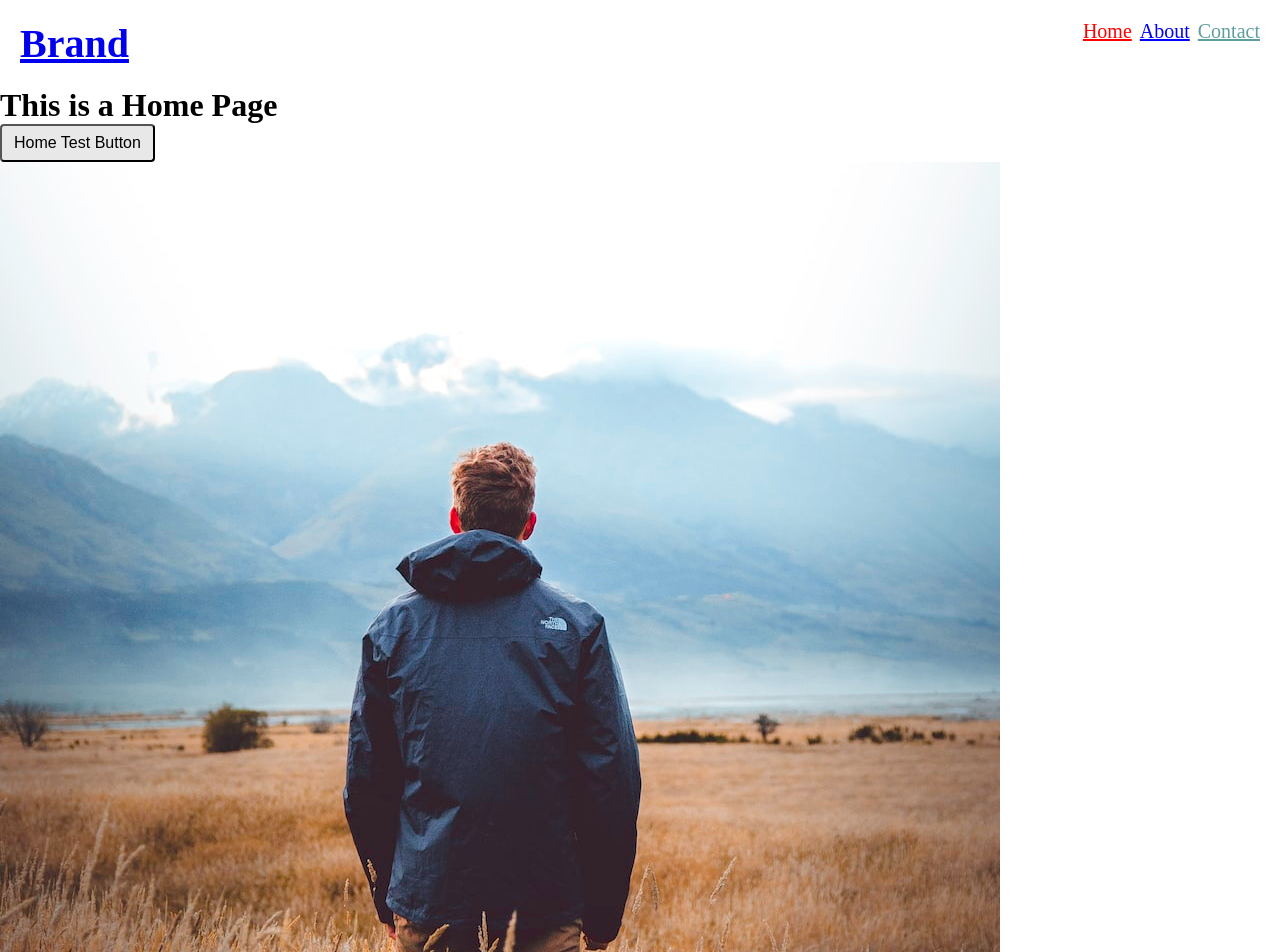
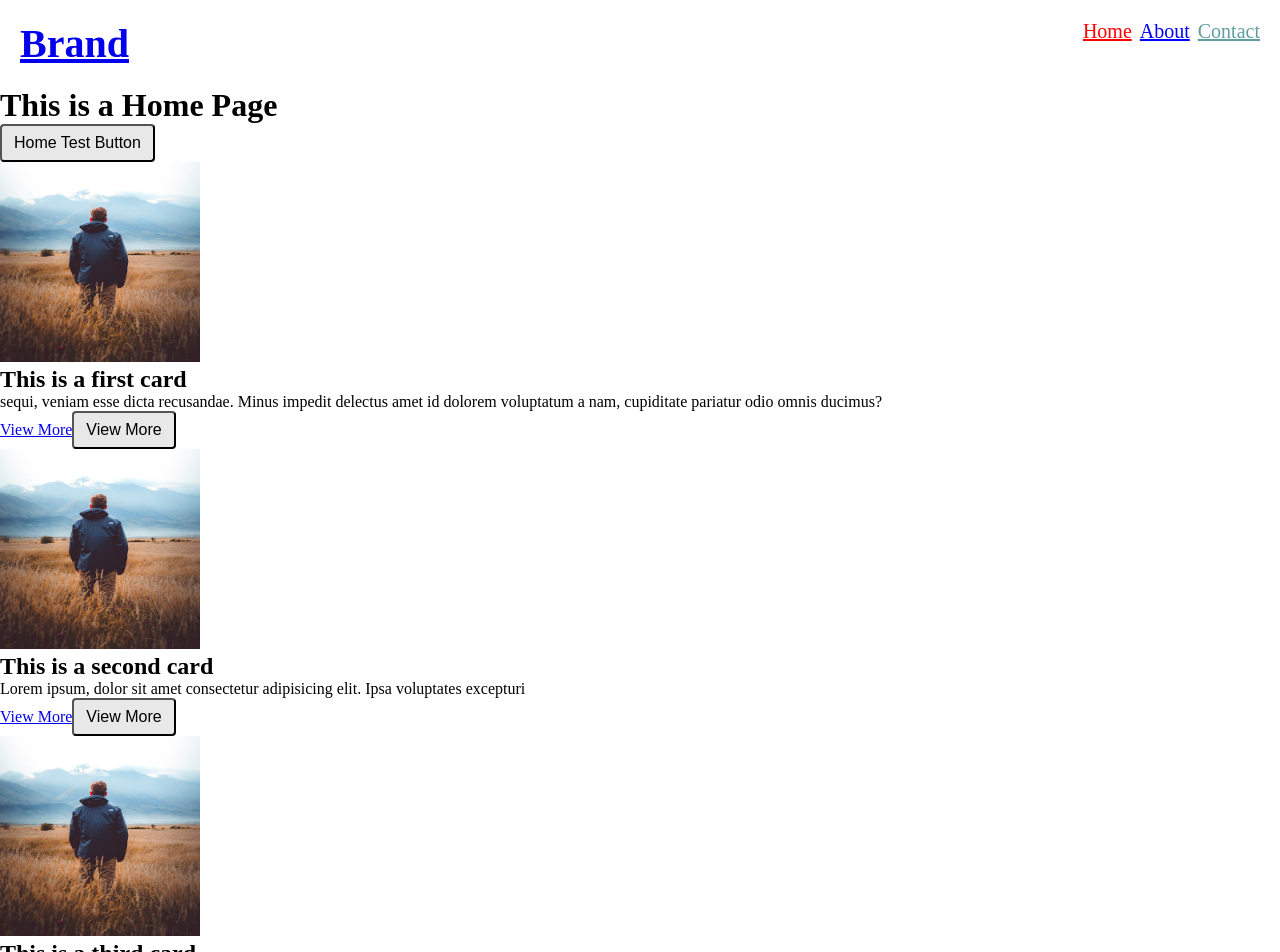
Before and after one commit to abii19/test-react-application, a React (Create React App) app: page / in a window 1280 px wide. Shown: the top 952 px of the page. Built offline with nearby package versions, Linux system fonts and the light colour scheme.

Commit message:
card components added

```diff
--- a/src/components/home/index.jsx
+++ b/src/components/home/index.jsx
@@ -1,8 +1,8 @@
 import Image_1 from "../../assets/images/image_1.jpeg";
 import { Button } from "../shared/Button";
+import { Card } from "../shared/Card";
 
 const HomePage = () => {
-  console.log(Image_1);
   return (
     <>
       <h1>This is a Home Page</h1>
@@ -11,6 +11,26 @@ const HomePage = () => {
         onClick={() => alert("Home Test Button")}
       />
       <br />
+
+      <Card
+        src={Image_1}
+        title="This is a first card"
+        description="sequi, veniam esse dicta recusandae. Minus impedit delectus amet id dolorem voluptatum a nam, cupiditate pariatur odio omnis ducimus?"
+        link="https://www.nepalnews.com/s/business/gbia-marks-its-first-anniversary-but-is-yet-to-come-into-full-operation"
+      />
+      <Card
+        src={Image_1}
+        title="This is a second card"
+        description="Lorem ipsum, dolor sit amet consectetur adipisicing elit. Ipsa voluptates excepturi"
+        link="https://www.nepalnews.com/s/travel-and-tourism/public-transport-fare-decreased"
+      />
+      <Card
+        src={Image_1}
+        title="This is a third card"
+        description="consectetur adipisicing elit. Ipsa voluptates excepturi"
+        link="https://www.nepalnews.com/s/travel-and-tourism/tumlingtar-airport-welcomes-72-seater-atr-aircraft"
+      />
+      <br />
       <img src={Image_1} alt="" className="" />
     </>
   );
--- a/src/components/shared/Button.jsx
+++ b/src/components/shared/Button.jsx
@@ -1,7 +1,7 @@
 import React from "react";
 
 export const Button = (props) => {
-  const { type = "button", title, onClick, variant = "default" } = props;
+  const { type = "button", title, onClick, variant } = props;
 
   return (
     <button
--- /dev/null
+++ b/src/components/shared/Card.jsx
@@ -0,0 +1,17 @@
+import React from "react";
+import { Button } from "./Button";
+
+export const Card = (props) => {
+  const { src, title, description, link } = props;
+  return (
+    <div>
+      <img src={src} height={200} width={200} alt="" className="" />
+      <h2>{title}</h2>
+      <p>{description}</p>
+      <a href={link} target="_blank" rel="noreferrer">
+        View More
+      </a>
+      <Button title="View More" onClick={() => alert("Test card button")} />
+    </div>
+  );
+};
```
